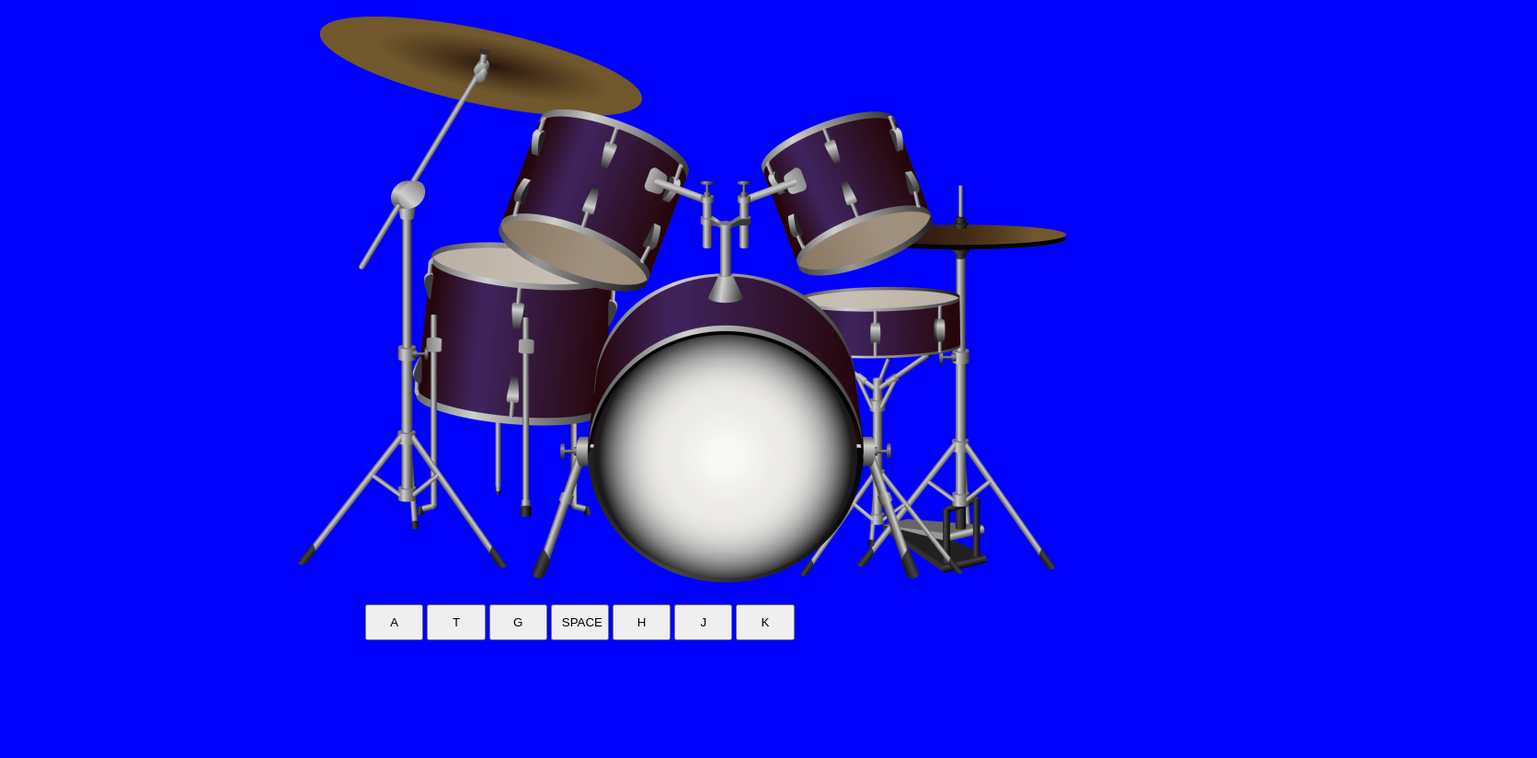
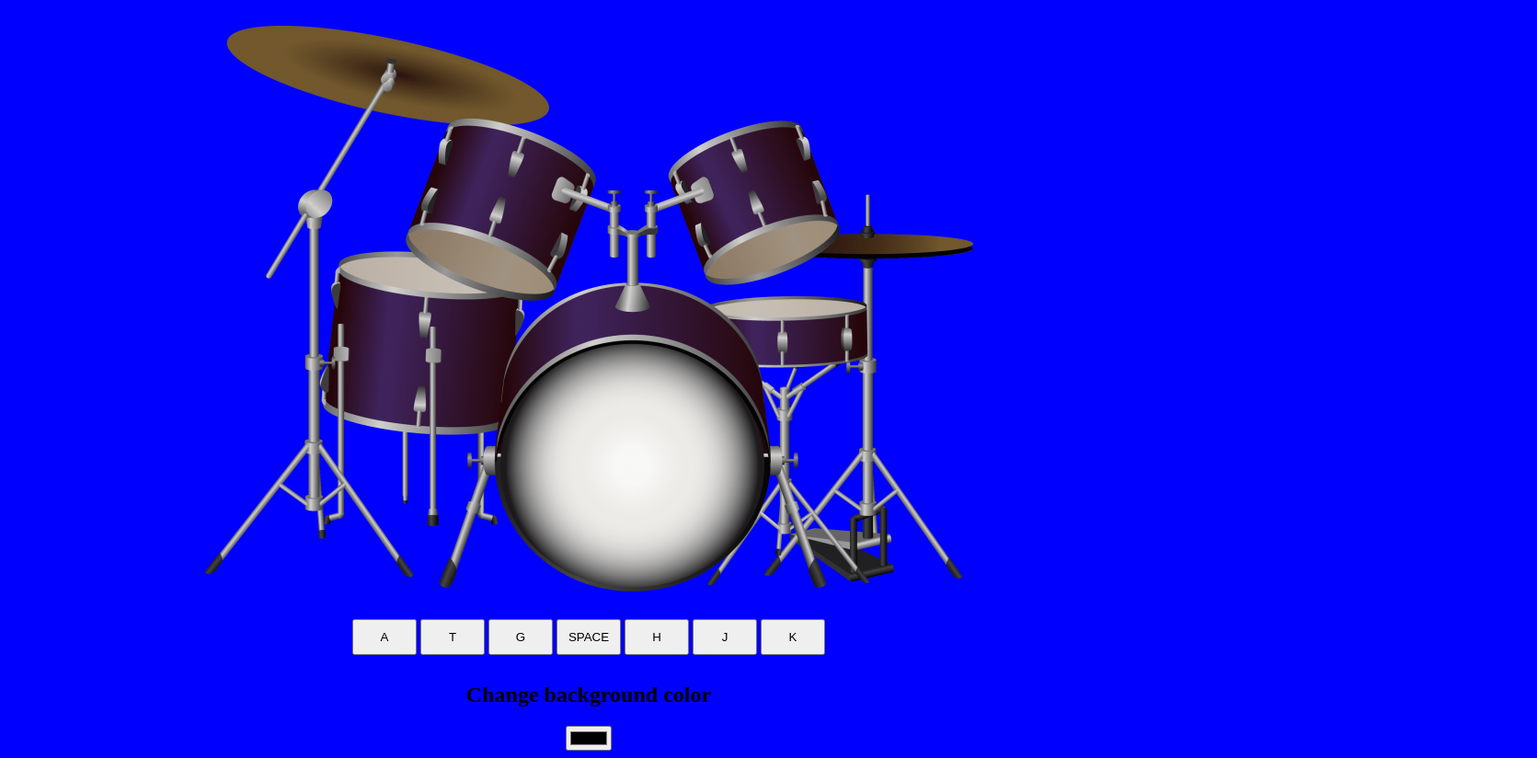
Before and after one commit to victorbuquera/Bateria-js, a plain HTML site: page index.html in a window 1280 px wide. Shown: the whole page at 92% size, 1671 px wide, since content can reach past the window. Before the commit the page ends 800 px from the top, so only its background shows below. Drawn offline with Linux system fonts and the light colour scheme.

Commit message:
Some updates

```diff
--- a/index.html
+++ b/index.html
@@ -11,6 +11,7 @@
     <section class="img-drum">
         <img src="imgs/bateria.png"/>
     </section>
+    <section class ="body">
         <div class="keys">
             <button type="button" value="A">
                 A
@@ -35,6 +36,13 @@
             </button>
 
         </div>
-
+        <div class="color-div">
+            <h2>Change background color</h2>
+            <div id="picker-div">
+                <input type="color" id="color-picker">
+            </div>
+        </div>
+        <script src="script.js"></script>
+    </section>
 </body>
 </html>
--- a/script.js
+++ b/script.js
@@ -0,0 +1,5 @@
+document.addEventListener("change", colorchange);
+function colorchange(){
+    let color = document.getElementById("color-picker").value;
+    document.body.style.backgroundColor = color;
+}
--- a/style.css
+++ b/style.css
@@ -2,17 +2,34 @@ body {
     background-color: blue;
 }
 .img-drum {
-    margin: auto;
-    width: 50%;
+    display: flex;
+    align-items: center;
+    justify-content: center;
+    padding: 20px;
+    }
+
+.body{
+    display: grid;
+    align-items: center;
+    justify-content: center;
+}
+.keys {
     padding: 10px;
-    }
-.keys{
-    width: 100%;
-    padding: 10px;
-    margin-left: 30%;
 }
+
 button{
     margin: auto;
-    width: 5%;
+    width: 70px;
     padding: 10px;
+
 }
+.color-div {
+    display: grid;
+    align-items: center;
+    justify-content: center;
+}
+#picker-div{
+    display: grid;
+    align-items: center;
+    justify-content: center;
+}
```
Lines whose indentation alone changed are shown as unchanged.
